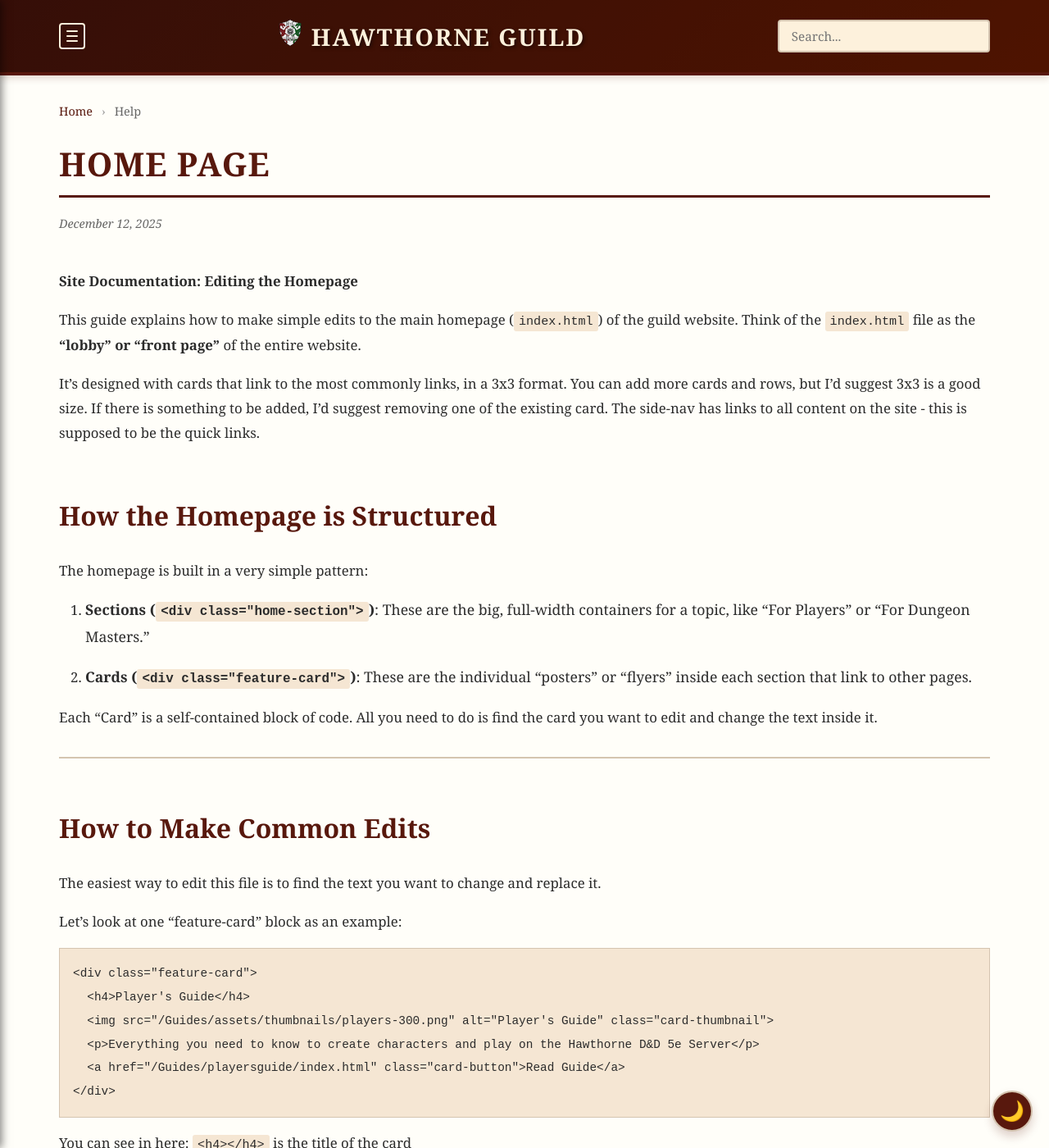
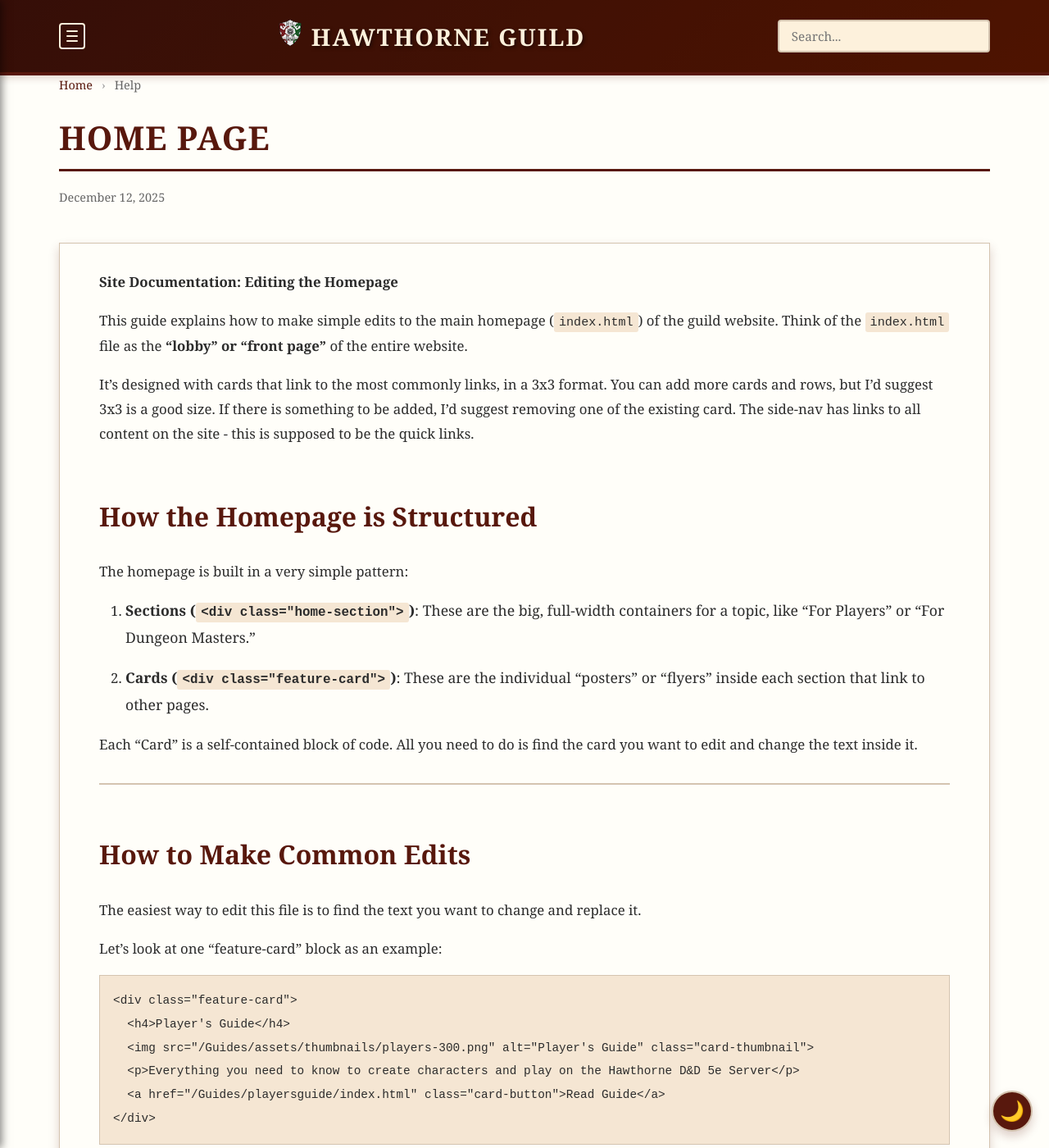
Before and after one commit to coconutswallow/Guides, a Jekyll site: the page built from _help/homepage.md, in a window 1280 px wide and 1400 px high. Shown: the whole window at 82% size. Built offline with Jekyll 4.4.1, drawn with Linux system fonts in a browser that asks for light colours; comment, search, counter and statistics services are not loaded.

Commit message:
Update style.css

```diff
--- a/assets/css/style.css
+++ b/assets/css/style.css
@@ -1453,49 +1453,81 @@
   content: none;
 }
 /* ============================================
-   17. DOCUMENTATION LAYOUT
-   ============================================ */
+   17. DOCUMENTATION LAYOUT (Mobile Safe Version)
+   ============================================ */
+
 .doc-container {
   max-width: 1200px;
   margin: 0 auto;
 }
 
-/* --- LAYOUT CONTAINER (Mobile First / Default) --- */
+/* --- 1. MOBILE DEFAULTS (Simple & Robust) --- */
+/* On mobile, we do NOT want the transparent trick.
+   We just want the text to sit normally on the page background. */
+
 .doc-content {
   display: block;
   width: 100%;
   position: relative;
 }
 
-/* --- TABLE OF CONTENTS (Mobile First / Default) --- */
 .doc-toc {
-  display: none;
-}
-
-/* --- DESKTOP ENHANCEMENTS (Only triggers on screens > 1100px) --- */
+  display: none; /* Hidden on mobile */
+}
+
+/* Ensure body text has no "Card" styling on mobile to avoid theme conflicts */
+.doc-body {
+  display: block;
+  width: 100%;
+  background-color: transparent; /* Blends into the main page */
+  padding: 0;
+  box-shadow: none;
+  border: none;
+}
+
+
+/* --- 2. DESKTOP ENHANCEMENTS (Screens > 1100px ONLY) --- */
 @media (min-width: 1100px) {
 
-  /* Switch to Flexbox for side-by-side layout */
+  /* A. The "Transparent Page" Trick (NOW DESKTOP ONLY) */
+  /* This prevents the mobile theme toggle from breaking */
+  .page:has(.doc-content) {
+    background-color: transparent !important;
+    box-shadow: none !important;
+    padding-top: 0;
+    padding-bottom: 0;
+  }
+
+  /* B. Flex Layout */
   .doc-content {
     display: flex;
     flex-direction: row;
     align-items: flex-start;
-    gap: 3rem;
-  }
-
-  /* --- SWAPPING THE ORDER --- */
-
-  /* 1. Main Text goes FIRST (Left) */
+    gap: 4rem;
+  }
+
+  /* C. Text Column (Left) - NOW BECOMES THE "CARD" */
   .doc-body {
     order: 1;
-  }
-
-  /* 2. Navigation goes SECOND (Right) */
+    flex: 1;
+    min-width: 0;
+
+    /* Card Styling applies ONLY on desktop */
+    background-color: var(--color-bg-page-container);
+    padding: var(--spacing-md) var(--spacing-lg);
+    border-radius: var(--border-radius);
+    box-shadow: var(--shadow-lg);
+    border: 1px solid var(--color-border);
+  }
+
+  /* D. Navigation Column (Right) */
   .doc-toc {
     display: block;
-    order: 2;         /* <--- This moves it to the right side */
+    order: 2;
     width: 260px;
     flex-shrink: 0;
+
+    /* Sticky Positioning */
     position: -webkit-sticky;
     position: sticky;
     top: 120px;
@@ -1503,15 +1535,32 @@
     max-height: calc(100vh - 140px);
     overflow-y: auto;
 
-    /* Visual Styling */
-    background: var(--color-bg-light);
-    border-left: 4px solid var(--color-border); /* Acts as a divider line */
-    padding: 1em 0 1em 1.5em;
+    /* Floating Visual Style */
+    background: transparent;
+    border-left: 2px solid var(--color-border);
+    padding: 0.5em 0 0.5em 1.5em;
     z-index: 10;
   }
 }
 
-/* --- TOC VISUAL STYLES --- */
+/* --- 3. COMMON TYPOGRAPHY & SAFETY (Applies to both) --- */
+
+.doc-body {
+  line-height: 1.8;
+  color: var(--color-doc-body);
+}
+
+.doc-body h2 {
+  margin-top: 2em;
+  margin-bottom: 1em;
+}
+
+.doc-body h3 {
+  margin-top: 1.5em;
+  margin-bottom: 0.75em;
+}
+
+/* Toc Typography */
 .doc-toc h3 {
   font-family: var(--font-header);
   font-size: 1.1em;
@@ -1519,25 +1568,16 @@
   margin-bottom: 1em;
   color: var(--color-primary);
   text-transform: uppercase;
-}
-
-.toc-list {
-  list-style: none;
-  padding: 0;
-  margin: 0;
-}
-
-.toc-item {
-  margin-bottom: 0.6em;
-  line-height: 1.3;
-}
-
-.toc-h3 {
-  margin-left: 1rem;
-  font-size: 0.9em;
-  border-left: 2px solid var(--color-border);
-  padding-left: 0.5rem;
-}
+  text-shadow: 0 1px 2px rgba(255,255,255,0.8);
+}
+
+[data-theme="dark"] .doc-toc h3 {
+  text-shadow: 0 1px 2px rgba(0,0,0,0.8);
+}
+
+.toc-list { list-style: none; padding: 0; margin: 0; }
+.toc-item { margin-bottom: 0.6em; line-height: 1.3; }
+.toc-h3 { margin-left: 1rem; font-size: 0.9em; border-left: 2px solid var(--color-border); padding-left: 0.5rem; }
 
 .toc-link {
   color: var(--color-text-secondary);
@@ -1548,45 +1588,25 @@
 
 .toc-link:hover {
   color: var(--color-primary);
+  transform: translateX(2px);
 }
 
 .toc-link.active {
   color: var(--color-secondary);
   font-weight: bold;
-  transform: translateX(5px);
-}
-
-/* Dark Mode Support */
-[data-theme="dark"] .doc-toc {
-  background: transparent;
-  border-color: var(--color-border);
-}
-
-
-/* --- DOCUMENT BODY TEXT AREA --- */
-.doc-body {
-  flex: 1;
-  min-width: 0; /* CRITICAL: Prevents flex items from overflowing */
-  line-height: 1.8;
-  color: var(--color-doc-body);
-  width: 100%;
-}
-
-.doc-body h2 {
-  margin-top: 2em;
-  margin-bottom: 1em;
-}
-
-.doc-body h3 {
-  margin-top: 1.5em;
-  margin-bottom: 0.75em;
-}
-
-/* --- SAFETY VALVES (Mobile Protection) --- */
+  border-left: 3px solid var(--color-secondary);
+  padding-left: 8px;
+  margin-left: -11px;
+}
+
+
+/* --- 4. SAFETY VALVES (Crucial for Mobile Width) --- */
+/* These ensure content never breaks the screen width */
+
 .doc-body img {
   max-width: 100%;
   height: auto;
-  border-radius: 8px;
+  border-radius: 4px;
   box-shadow: 0 2px 8px var(--shadow-color-doc-image);
   margin: 1.5em 0;
 }
@@ -1604,11 +1624,8 @@
   max-width: 100%;
 }
 
-.doc-body code {
-  word-break: break-word;
-}
-
-/* --- BREADCRUMB NAVIGATION --- */
+
+/* --- 5. PAGE ELEMENTS (Breadcrumbs, Title, Footer) --- */
 .breadcrumb {
   font-size: 0.9em;
   color: var(--color-breadcrumb);
@@ -1616,25 +1633,10 @@
   padding: 0.5em 0;
 }
 
-.breadcrumb a {
-  color: var(--color-primary);
-  text-decoration: none;
-}
-
-.breadcrumb a:hover {
-  text-decoration: underline;
-}
-
-.breadcrumb-separator {
-  margin: 0 0.5em;
-  color: var(--color-breadcrumb-sep);
-}
-
-.breadcrumb-item {
-  color: var(--color-breadcrumb);
-}
-
-/* --- PAGE TITLE & META --- */
+.breadcrumb a { color: var(--color-primary); text-decoration: none; }
+.breadcrumb a:hover { text-decoration: underline; }
+.breadcrumb-separator { margin: 0 0.5em; color: var(--color-breadcrumb-sep); }
+
 .doc-title {
   font-family: var(--font-header);
   color: var(--color-primary);
@@ -1653,15 +1655,6 @@
   border-bottom-color: var(--color-doc-meta-border);
 }
 
-.doc-author {
-  margin-right: 1em;
-}
-
-.doc-date {
-  font-style: italic;
-}
-
-/* --- FOOTER NAVIGATION --- */
 .doc-footer-nav {
   display: flex;
   justify-content: space-between;
@@ -1670,6 +1663,22 @@
   padding-top: 2em;
   border-top: 2px solid var(--color-border);
   gap: 1em;
+}
+
+/* Responsive adjustment for footer buttons */
+@media (max-width: 768px) {
+  .doc-footer-nav {
+    flex-direction: column;
+    gap: 1rem;
+  }
+  .prev-link, .next-link {
+    width: 100%;
+    max-width: 100%;
+    justify-content: center;
+  }
+  .next-link {
+    margin-left: 0;
+  }
 }
 
 .prev-link, .next-link {
@@ -1682,7 +1691,6 @@
   border-radius: var(--border-radius);
   text-decoration: none;
   color: var(--color-primary);
-  transition: all 0.2s;
   font-family: var(--font-header);
   text-transform: uppercase;
   font-size: 0.9em;
@@ -1692,24 +1700,12 @@
 .prev-link:hover, .next-link:hover {
   background: var(--color-primary);
   color: var(--color-btn-hover-text);
-  text-decoration: none;
-  transform: translateY(-2px);
   box-shadow: var(--shadow-md);
 }
 
-.prev-link {
-  margin-right: auto;
-}
-
-.next-link {
-  margin-left: auto;
-  flex-direction: row-reverse;
-}
-
-.nav-arrow {
-  font-size: 1.2em;
-  font-weight: bold;
-}
+.prev-link { margin-right: auto; }
+.next-link { margin-left: auto; flex-direction: row-reverse; }
+.nav-arrow { font-size: 1.2em; font-weight: bold; }
 
 .nav-label {
   font-size: 0.85em;
```
